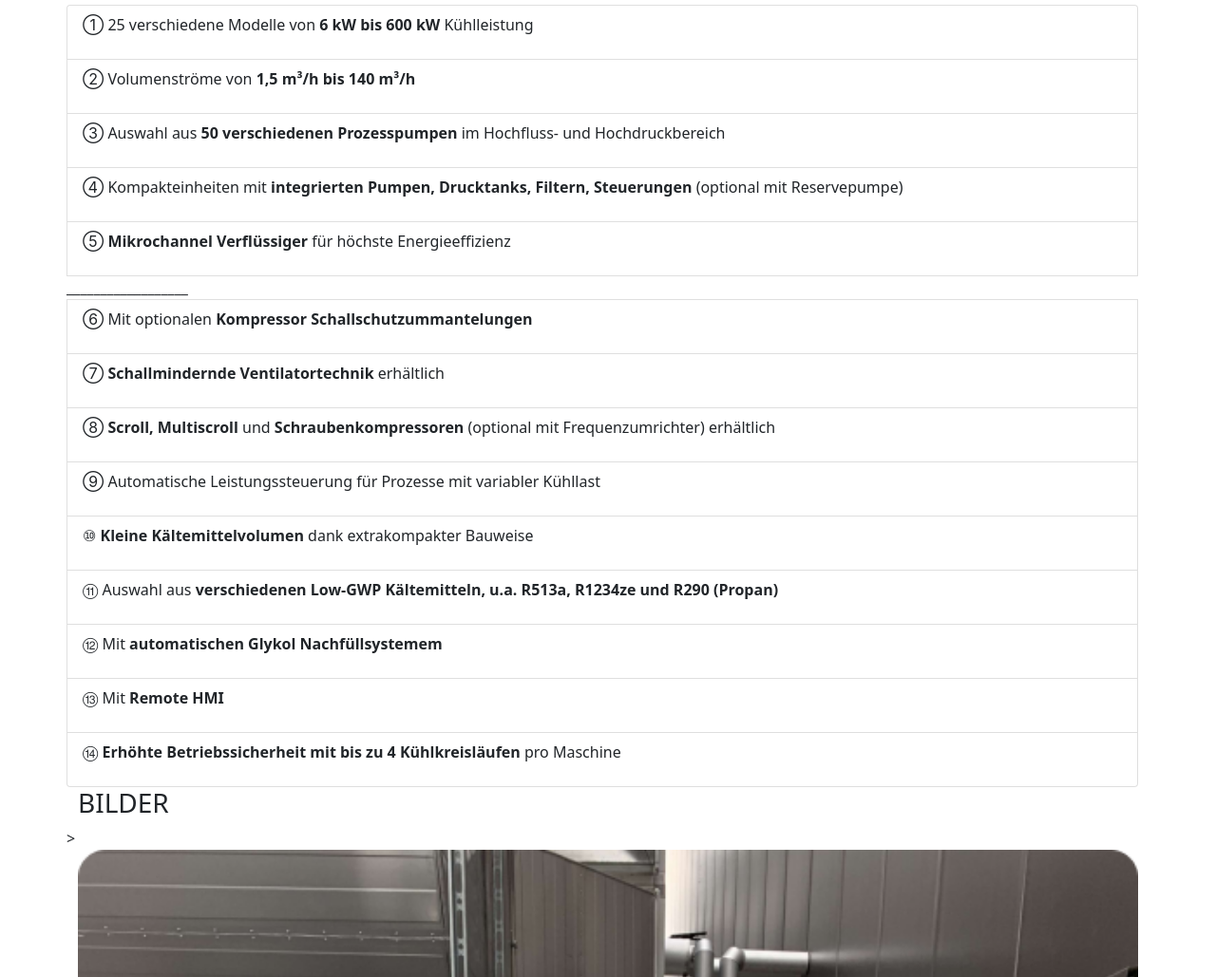
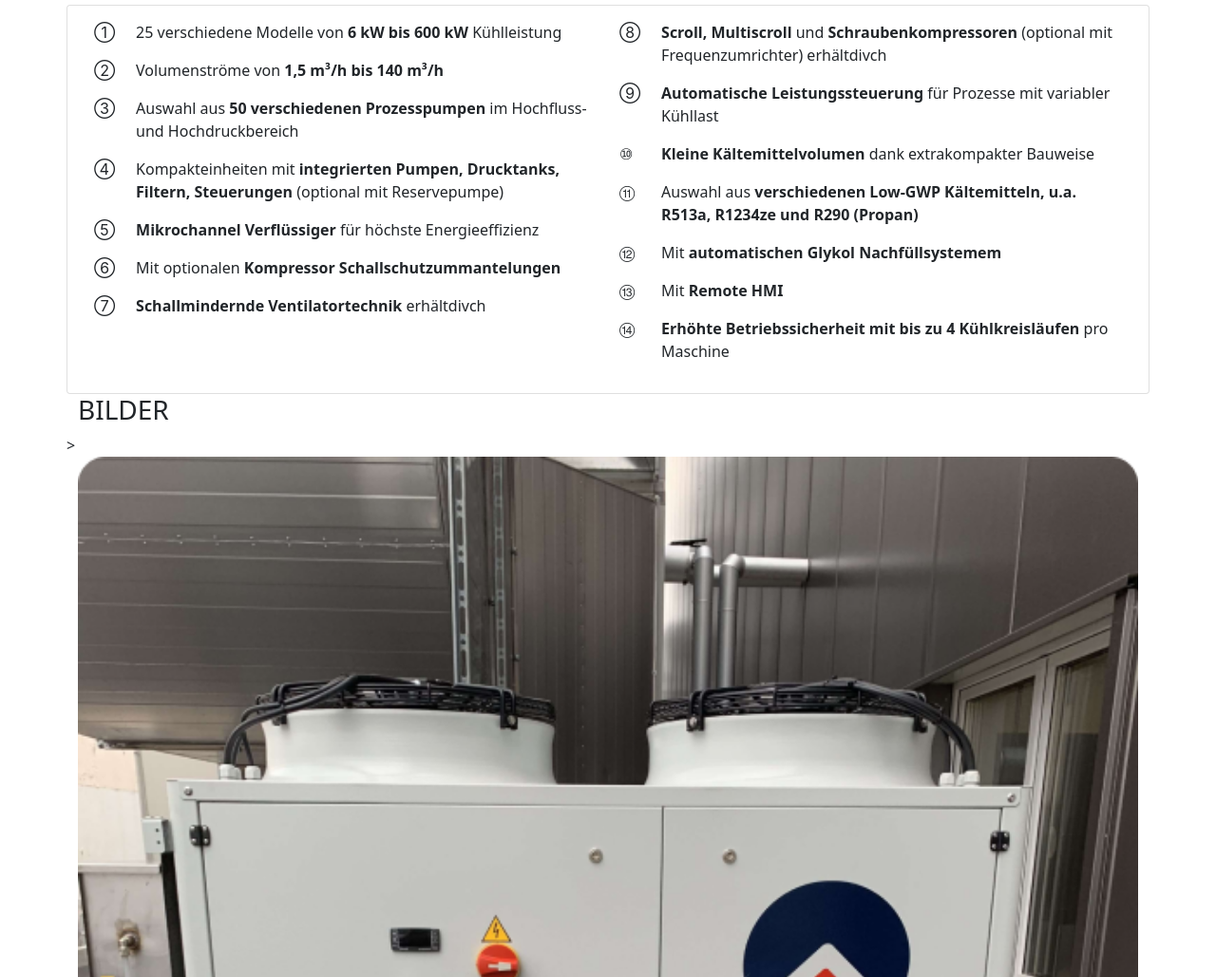
Before and after one commit to IevgeniiaAbdulina/test-frontend-wwwest, a plain HTML site: page index.html in a window 1280 px wide. Shown: the part 2859-3888 px from the top of the page at 95% size. Drawn offline with nearby package versions, Linux system fonts and the light colour scheme.

Commit message:
Added Position of the Elements for a [Main Features] Section

```diff
--- a/index.html
+++ b/index.html
@@ -328,101 +328,126 @@
             <!-- ==== MAIN FEATURES  ==== -->
             <div class="container">
                 <div class="main-features row">
-                    <h3 class="main-features-heading">
+                    <h3 class="main-features-heading text-center">
                         HAUPTMERKMALE
                     </h3>
-                    <ul class="main-features-content list-group">
-                        <li class="list-group-item">
-                            <p>
-                                <span>①</span>   25 verschiedene Modelle von <strong>6 kW bis
+
+                    <div class="card">
+                        <div class="card-body">
+                            <div class="row row-cols-md-2 row-cols-1">
+                                <div class="col">
+                                    <div class="d-flex">
+                                        <span class="col-1">①</span>
+                                        <p class="col-11">
+                                            25 verschiedene Modelle von <strong>6 kW bis
                                             600 kW</strong> Kühlleistung
                                         </p>
-                        </li>
-                        <li class="list-group-item">
-                            <p>
-                                <span>②</span>    Volumenströme von <strong>1,5 m³/h bis
+                                    </div>
+                                    <div class="d-flex">
+                                        <spaspan class="col-1"n>②</spaspan>
+                                        <p class="col-11">
+                                            Volumenströme von <strong>1,5 m³/h bis
                                             140 m³/h</strong>
                                         </p>
-                        </li>
-                        <li class="list-group-item">
-                            <p>
-                                <span>③</span>    Auswahl aus <strong>50 verschiedenen
+                                    </div>
+                                    <div class="d-flex">
+                                        <span class="col-1">③</span>
+                                        <p class="col-11">
+                                            Auswahl aus <strong>50 verschiedenen
                                             Prozesspumpen</strong> im Hochfluss- und
                                             Hochdruckbereich
                                         </p>
-                        </li>
-                        <li class="list-group-item">
-                            <p>
-                                <span>④</span>    Kompakteinheiten mit <strong>integrierten
+                                    </div>
+                                    <div class="d-flex">
+                                        <span class="col-1">④</span>
+                                        <p class="col-11">
+                                            Kompakteinheiten mit <strong>integrierten
                                             Pumpen, Drucktanks, Filtern,
                                             Steuerungen</strong> (optional mit
                                             Reservepumpe)
                                         </p>
-                        </li>
-                        <li class="list-group-item">
-                            <p>
-                                <span>⑤</span>    <strong>Mikrochannel Verflüssiger</strong> für höchste
+                                    </div>
+                                    <div class="d-flex">
+                                        <span class="col-1">⑤</span>
+                                        <p class="col-11">
+                                            <strong>Mikrochannel Verflüssiger</strong> für höchste
                                             Energieeffizienz
                                         </p>
-                        </li>
-                        <div class="divider">__________________</div>
-                        <li class="list-group-item">
-                            <p>
-                                <span>⑥</span>    Mit optionalen <strong>Kompressor
+                                    </div>
+
+                                    <div class="divider text-center d-block d-md-none">__________________</div>
+
+                                    <div class="d-flex">
+                                        <span class="col-1">⑥</span>
+                                        <p class="col-11">
+                                            Mit optionalen <strong>Kompressor
                                             Schallschutzummantelungen</strong>
                                         </p>
-                        </li>
-                        <li class="list-group-item">
-                            <p>
-                                <span>⑦</span>    <strong>Schallmindernde Ventilatortechnik</strong>
-                                erhältlich
+                                    </div>
+                                    <div class="d-flex">
+                                        <span class="col-1">⑦</span>
+                                        <p class="col-11">
+                                            <strong>Schallmindernde Ventilatortechnik</strong>
+                                            erhältdivch
                                         </p>
-                        </li>
-                        <li class="list-group-item">
-                            <p>
-                                <span>⑧</span>    <strong>Scroll, Multiscroll</strong> und
+                                    </div>
+                                </div>
+                                <div class="col">
+                                    <div class="d-flex">
+                                        <span class="col-1">⑧</span>
+                                        <p  class="col-11">
+                                            <strong>Scroll, Multiscroll</strong> und
                                             <strong>Schraubenkompressoren</strong>
                                             (optional mit Frequenzumrichter)
-                                        erhältlich
+                                            erhältdivch
                                         </p>
-                        </li>
-                        <li class="list-group-item">
-                            <p>
-                                <span>⑨</span>    <strong></strong>Automatische Leistungssteuerung</strong>
+                                    </div>
+                                    <div class="d-flex">
+                                        <span class="col-1">⑨</span>
+                                        <p class="col-11">
+                                            <strong>Automatische Leistungssteuerung</strong>
                                             für Prozesse mit variabler Kühllast
                                         </p>
-                        </li>
-                        <li class="list-group-item">
-                            <p>
-                                <span>⑩</span>    <strong>Kleine Kältemittelvolumen</strong> dank
+                                    </div>
+                                    <div class="d-flex">
+                                        <span class="col-1">⑩</span>
+                                        <p class="col-11">
+                                            <strong>Kleine Kältemittelvolumen</strong> dank
                                             extrakompakter Bauweise
                                         </p>
-                        </li>
-                        <li class="list-group-item">
-                            <p>
-                                <span>⑪</span>    Auswahl aus <strong>verschiedenen
+                                    </div>
+                                    <div class="d-flex">
+                                        <span class="col-1">⑪</span>
+                                        <p class="col-11">
+                                            Auswahl aus <strong>verschiedenen
                                             Low-GWP Kältemitteln, u.a. R513a,
                                             R1234ze und R290 (Propan)</strong>
                                         </p>
-                        </li>
-                        <li class="list-group-item">
-                            <p>
-                                <span>⑫</span>    Mit <strong>automatischen Glykol
+                                    </div>
+                                    <div class="d-flex">
+                                        <span class="col-1">⑫</span>
+                                        <p class="col-11">
+                                            Mit <strong>automatischen Glykol
                                             Nachfüllsystemem</strong>
                                         </p>
-                        </li>
-                        <li class="list-group-item">
-                            <p>
-                                <span>⑬</span>    Mit <strong>Remote HMI</strong>
+                                    </div>
+                                    <div class="d-flex">
+                                        <span class="col-1">⑬</span>
+                                        <p class="col-11">
+                                            Mit <strong>Remote HMI</strong>
                                         </p>
-                        </li>
-                        <li class="list-group-item">
-                            <p>
-                                <span>⑭</span>    <strong>Erhöhte Betriebssicherheit mit bis zu
+                                    </div>
+                                    <div class="d-flex">
+                                        <span class="col-1"an>⑭</span>
+                                        <p class="col-11">
+                                            <strong>Erhöhte Betriebssicherheit mit bis zu
                                             4 Kühlkreisläufen</strong> pro Maschine
                                         </p>
-                        </li>
-                    </ul>
+                                    </div>
+                                </div>
+                            </div>
+                        </div>
+                    </div>
                 </div>
             </div>
 
```
Lines whose indentation alone changed are shown as unchanged.
